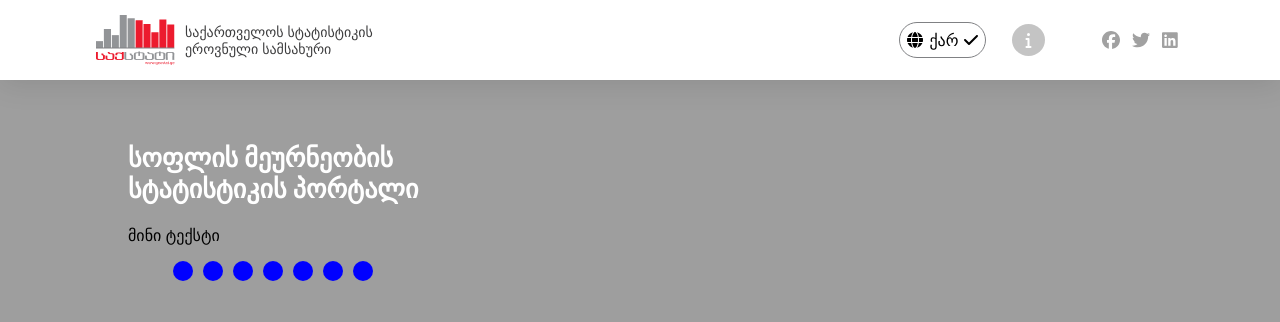
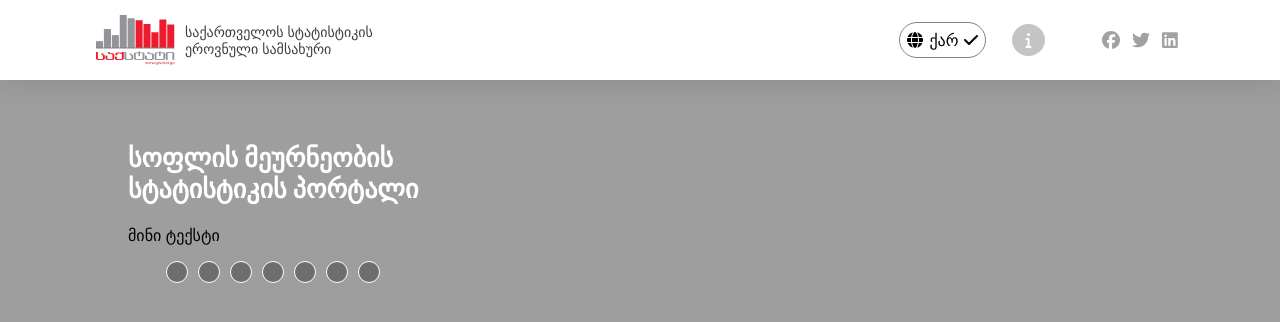
Before and after one commit to tornikegogilashvili/statisticreact, a React (Create React App) app: page / in a window 1280 px wide. Shown: the top 322 px of the page. Built offline with nearby package versions, Linux system fonts and the light colour scheme.

Commit message:
netlify.toml

```diff
--- a/src/components/BackgroundSlider.js
+++ b/src/components/BackgroundSlider.js
@@ -12,7 +12,7 @@ const BackgroundSlider = () => {
             }else{
                 setCurrentState(currentState+1)
             }
-        },5000)
+        },2000)
         return () => clearTimeout(timer)
     },[currentState])
     const bgImageStyle = {
--- a/src/components/backgroundSlider.css
+++ b/src/components/backgroundSlider.css
@@ -24,12 +24,15 @@
 .carousel-boullt span{
     width: 20px;
     height: 20px;
-    background-color: blue;
+    background-color: rgba(0,0,0,0.3);
+    border:0.5px solid #ffffff;
     border-radius: 50%;
     margin: 0 5px;
     cursor:pointer;
 }
-.container_style
+.container_style{
+
+}
 
 
 
```
Also changed, not shown: 1 other file (tests, documents, lock files or other folders).
